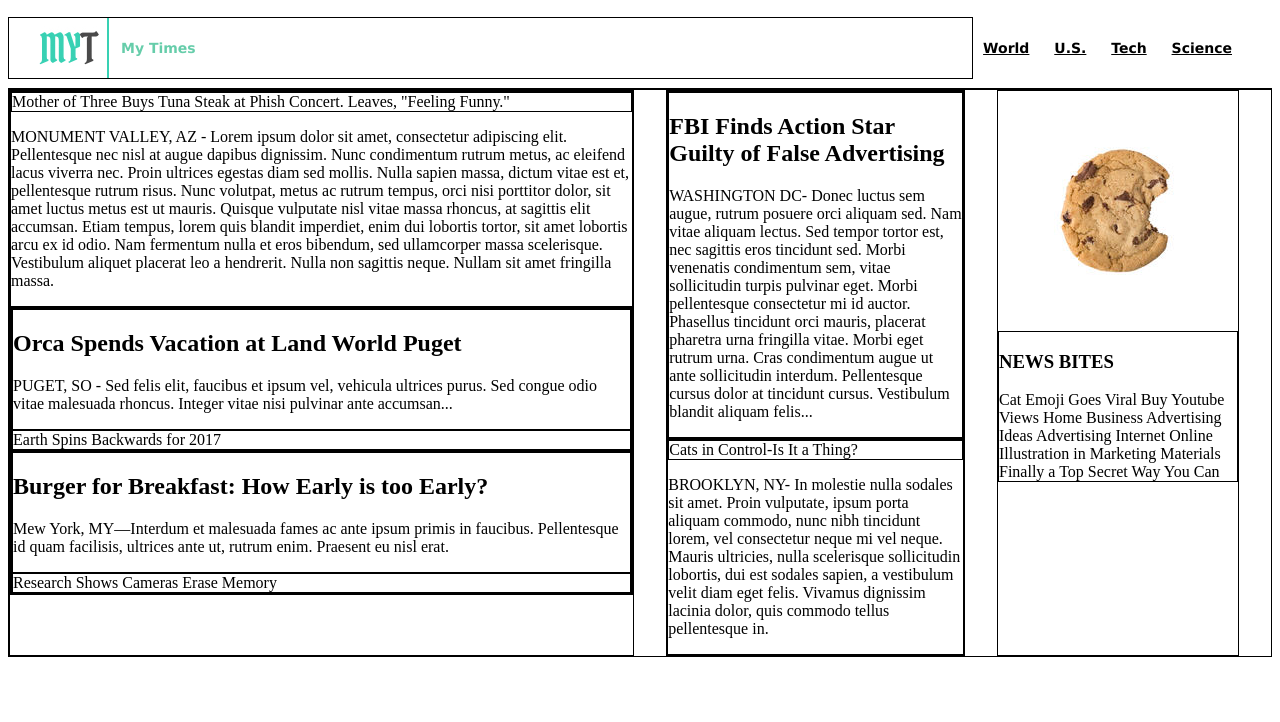
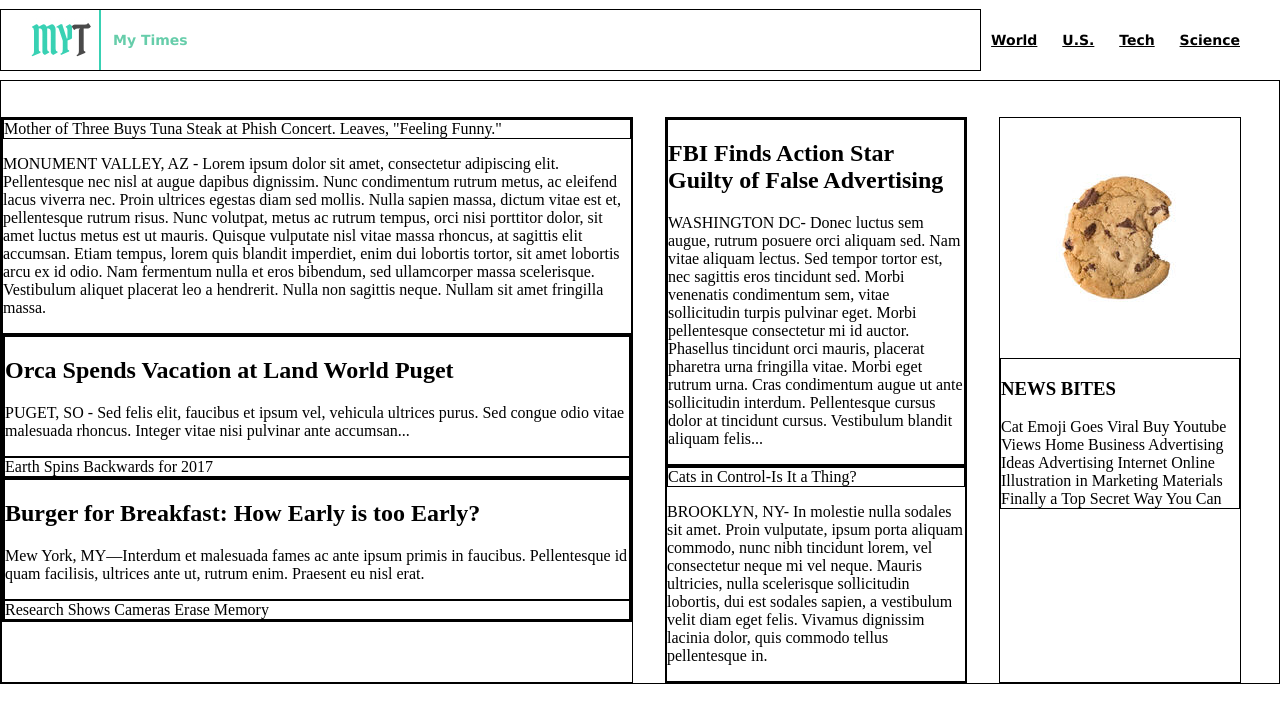
Before and after one commit to st3phl/mytimes, a plain HTML site: page index.html in a window 1280 px wide. Drawn offline with Linux system fonts and the light colour scheme.

Commit message:
Fix header to the top of the page.

```diff
--- a/resources/css/style.css
+++ b/resources/css/style.css
@@ -1,4 +1,8 @@
 /* Base Styles */
+
+body {
+  margin: 0;
+}
 
 a {
   color: black;
@@ -19,6 +23,9 @@ header {
   border-bottom: 1px solid black;
   display: flex;
   align-items: center;
+  position: fixed;
+  background-color: white;
+  z-index: 1;
 }
 
 header p {
@@ -47,6 +54,7 @@ nav span {
 
 .main-content {
   display: flex;
+  padding-top: 116px;
 }
 
 .column {
```
